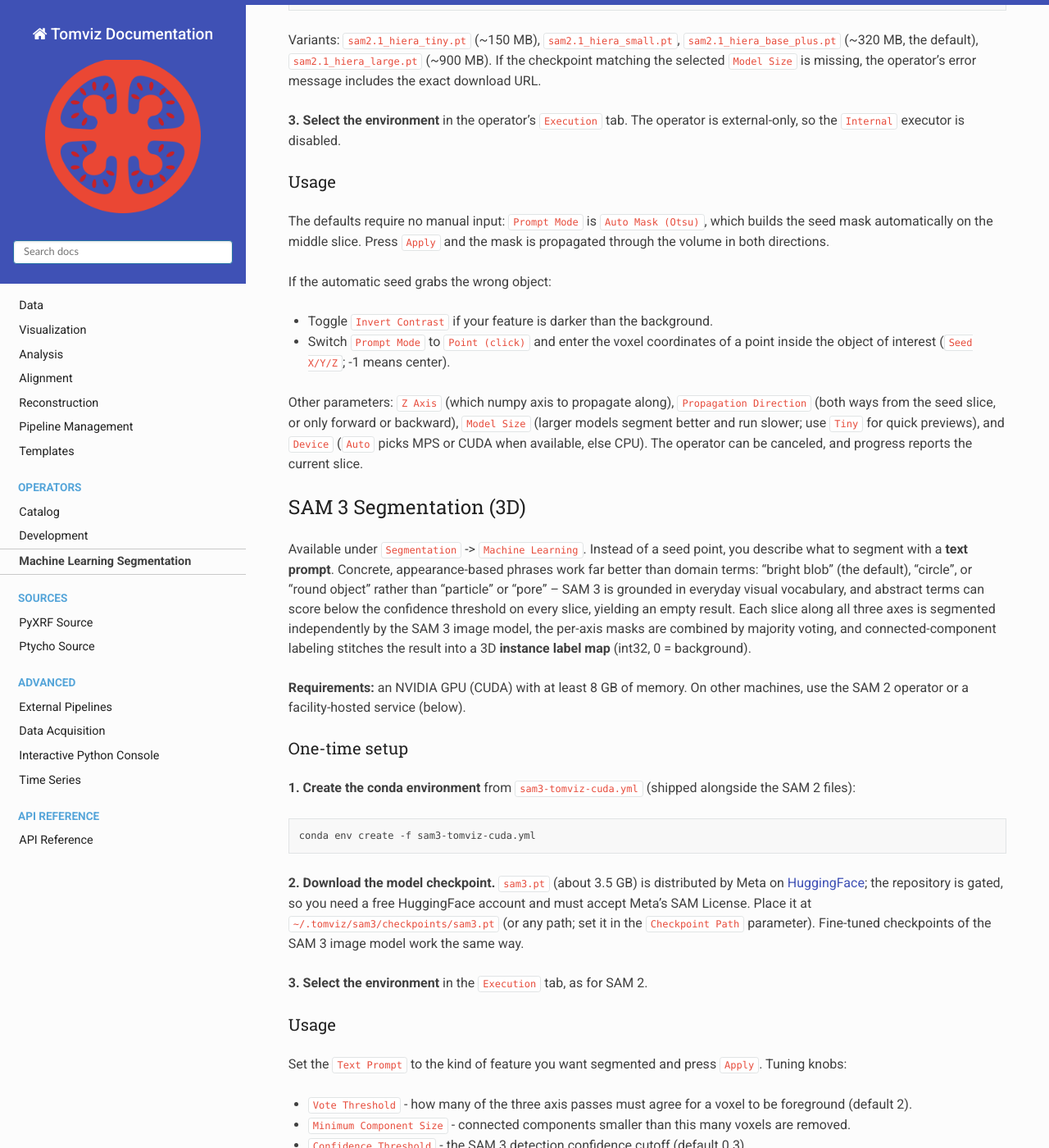
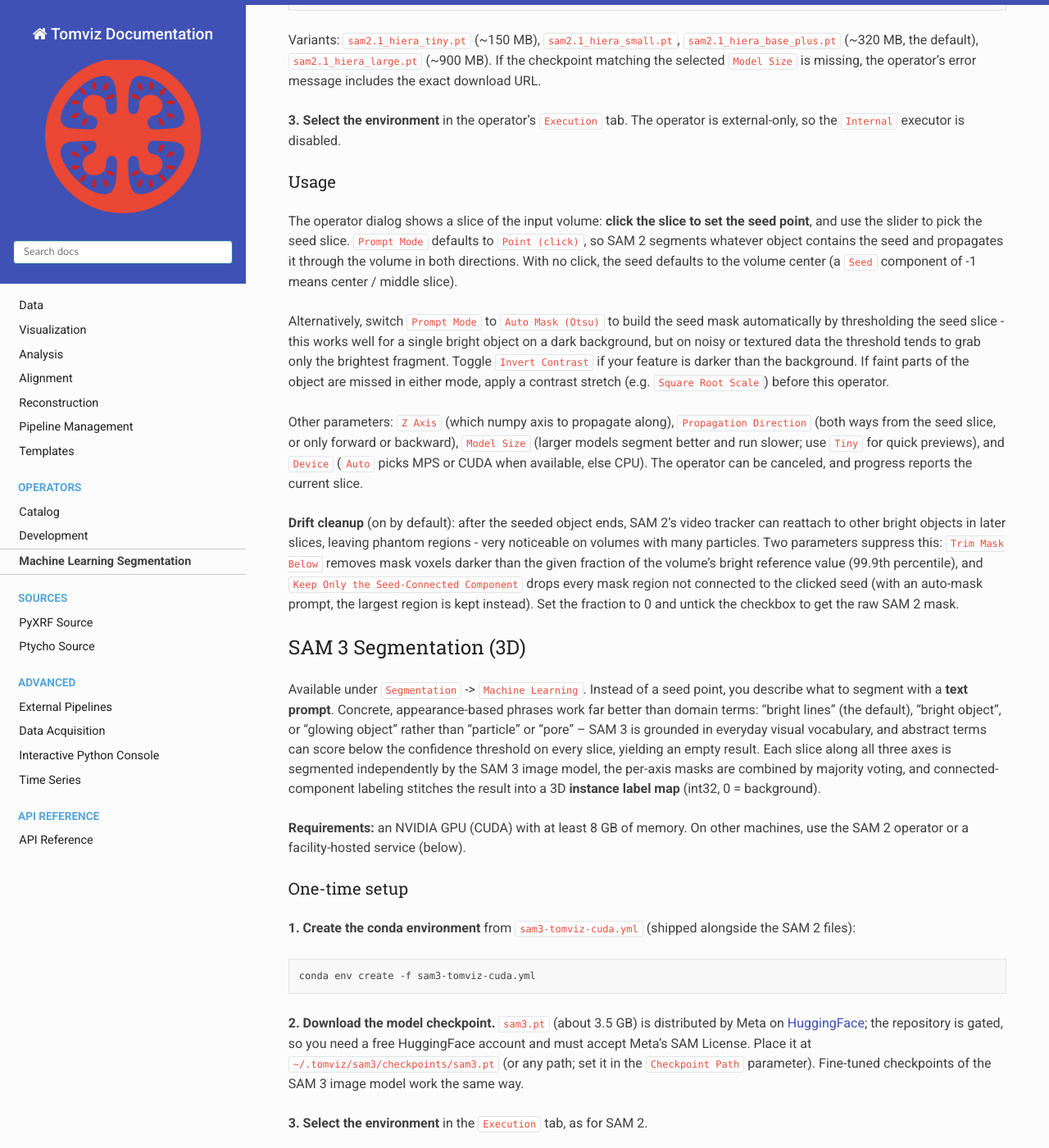
Before and after one commit to OpenChemistry/tomvizdocs, a Sphinx documentation site: the page built from docs/ml_segmentation.md, in a window 1280 px wide and 1400 px high, scrolled down 983 px. Shown: the whole window at 82% size. Built offline with Sphinx 7.4.7 and the Read the Docs theme 3.1.0, drawn with Linux system fonts in a browser that asks for light colours; pages that are not in the unit, such as notebooks, are missing from menus; some of the changed text lies outside the part shown.

Commit message:
Update SAM operator docs for 3.0 UI changes
Cover the click-to-seed workflow, prompt guidance for SAM 3, the
drift-cleanup parameters, and empty-result troubleshooting.

Signed-off-by: Patrick Avery <patrick.avery@kitware.com>

```diff
--- a/docs/ml_segmentation.md
+++ b/docs/ml_segmentation.md
@@ -62,17 +62,20 @@
 
 ### Usage
 
-The defaults require no manual input: `Prompt Mode` is `Auto Mask
-(Otsu)`, which builds the seed mask automatically on the middle slice.
-Press `Apply` and the mask is propagated through the volume in both
-directions.
+The operator dialog shows a slice of the input volume: **click the
+slice to set the seed point**, and use the slider to pick the seed
+slice. `Prompt Mode` defaults to `Point (click)`, so SAM 2 segments
+whatever object contains the seed and propagates it through the volume
+in both directions. With no click, the seed defaults to the volume
+center (a `Seed` component of -1 means center / middle slice).
 
-If the automatic seed grabs the wrong object:
-
-* Toggle `Invert Contrast` if your feature is darker than the background.
-* Switch `Prompt Mode` to `Point (click)` and enter the voxel coordinates
-  of a point inside the object of interest (`Seed X/Y/Z`; -1 means
-  center).
+Alternatively, switch `Prompt Mode` to `Auto Mask (Otsu)` to build the
+seed mask automatically by thresholding the seed slice - this works well
+for a single bright object on a dark background, but on noisy or
+textured data the threshold tends to grab only the brightest fragment.
+Toggle `Invert Contrast` if your feature is darker than the background.
+If faint parts of the object are missed in either mode, apply a
+contrast stretch (e.g. `Square Root Scale`) before this operator.
 
 Other parameters: `Z Axis` (which numpy axis to propagate along),
 `Propagation Direction` (both ways from the seed slice, or only forward
@@ -81,13 +84,23 @@
 when available, else CPU). The operator can be canceled, and progress
 reports the current slice.
 
+**Drift cleanup** (on by default): after the seeded object ends, SAM 2's
+video tracker can reattach to other bright objects in later slices,
+leaving phantom regions - very noticeable on volumes with many
+particles. Two parameters suppress this: `Trim Mask Below` removes mask
+voxels darker than the given fraction of the volume's bright reference
+value (99.9th percentile), and `Keep Only the Seed-Connected Component`
+drops every mask region not connected to the clicked seed (with an
+auto-mask prompt, the largest region is kept instead). Set the fraction
+to 0 and untick the checkbox to get the raw SAM 2 mask.
+
 ## SAM 3 Segmentation (3D)
 
 Available under `Segmentation` -> `Machine Learning`. Instead of a seed
 point, you describe what to segment with a **text prompt**. Concrete,
 appearance-based phrases work far better than domain terms: "bright
-blob" (the default), "circle", or "round object" rather than "particle"
-or "pore" -- SAM 3 is grounded in everyday visual vocabulary, and
+lines" (the default), "bright object", or "glowing object" rather than
+"particle" or "pore" -- SAM 3 is grounded in everyday visual vocabulary, and
 abstract terms can score below the confidence threshold on every slice,
 yielding an empty result. Each slice along all three axes is
 segmented independently by the SAM 3 image model, the per-axis masks are
@@ -123,9 +136,12 @@
 `Apply`. Tuning knobs:
 
 * `Vote Threshold` - how many of the three axis passes must agree for a
-  voxel to be foreground (default 2).
+  voxel to be foreground (default 1). Raise it to 2 or 3 to keep only
+  features that look right from multiple directions - stricter, but it
+  can discard structures that are only recognizable in one view (e.g.
+  wiring that reads as "lines" only from the side).
 * `Minimum Component Size` - connected components smaller than this many
-  voxels are removed.
+  voxels are removed (default 200).
 * `Confidence Threshold` - the SAM 3 detection confidence cutoff
   (default 0.3).
 
```
